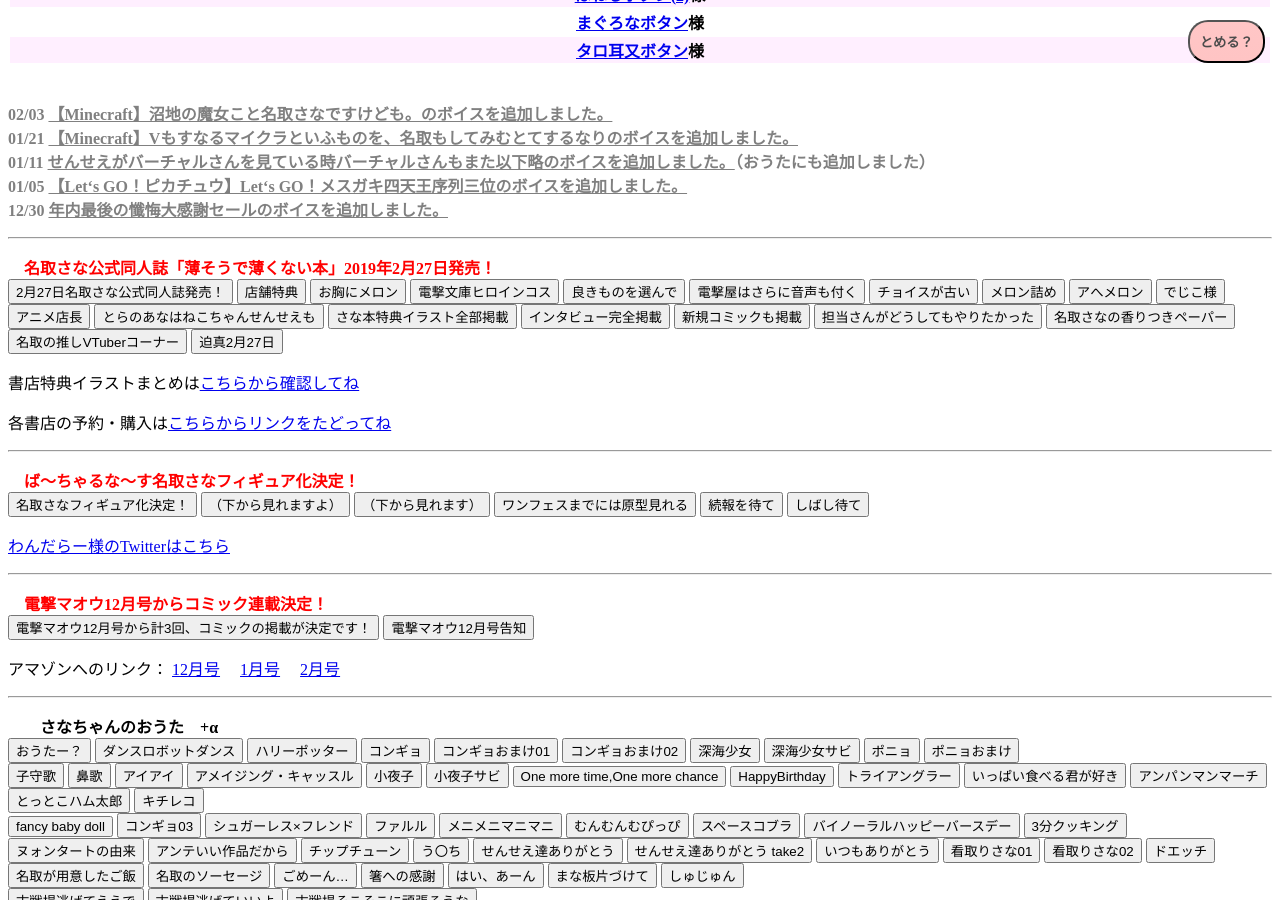
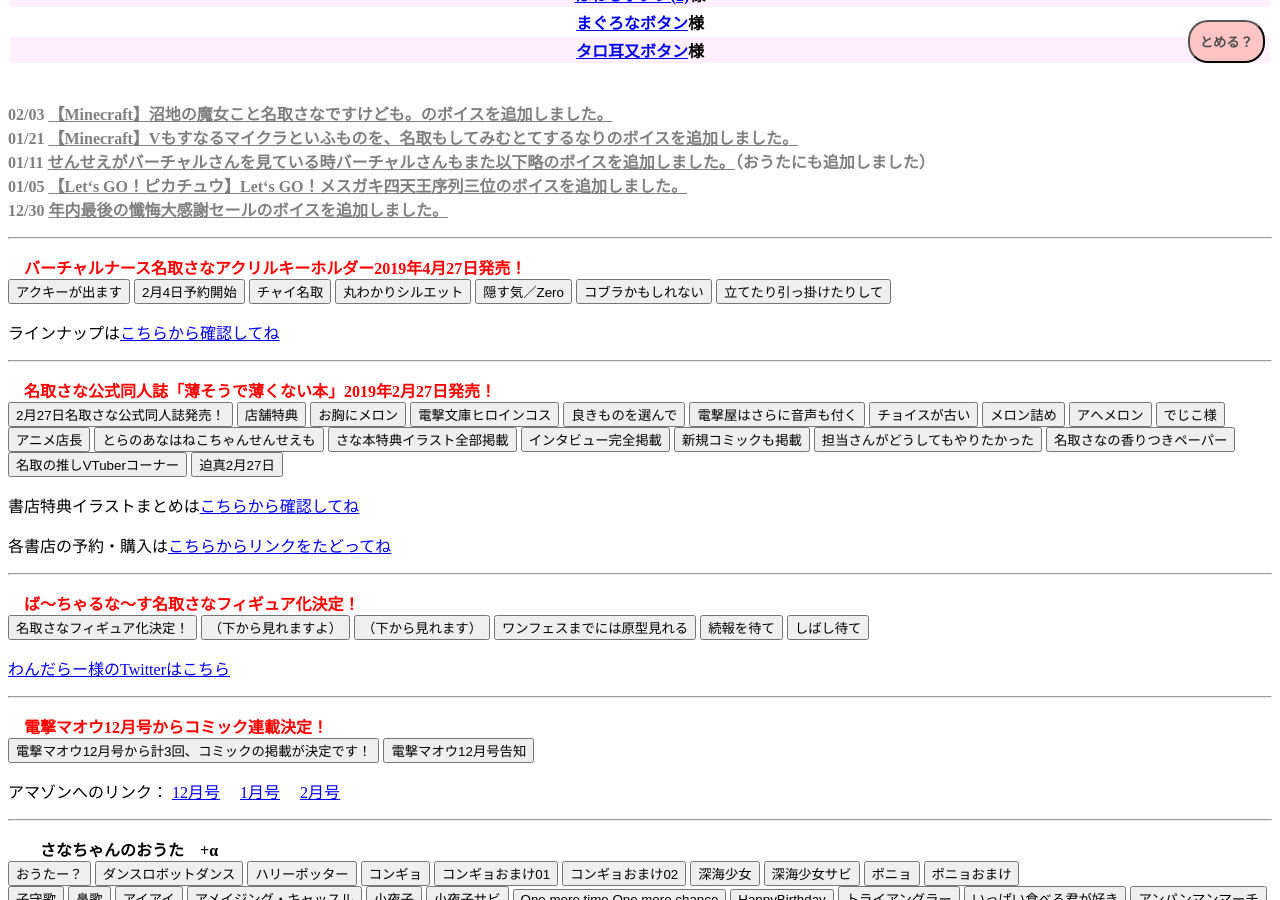
Before and after one commit to sanabutton/sanabutton.github.io, a Jekyll site: the page built from index.html, in a window 1280 px wide and 900 px high, scrolled down 374 px. Built offline with Jekyll 4.4.1, drawn with Linux system fonts in a browser that asks for light colours; comment, search, counter and statistics services are not loaded.

Commit message:
アクリルキーホルダーの告知を追加

```diff
--- a/index.html
+++ b/index.html
@@ -17,6 +17,19 @@
 <br>
 
 {% include update-log.html %}
+<hr style="margin: 1em 0 ;">
+　<span class="important-notify"><b>バーチャルナース名取さなアクリルキーホルダー2019年4月27日発売！</b></span>
+<br>
+<button type="button" class="sounds" data-file="沼地の魔女こと名取さなですけども/アクキーが出ます">アクキーが出ます</button>
+<button type="button" class="sounds" data-file="沼地の魔女こと名取さなですけども/2月4日予約開始">2月4日予約開始</button>
+<button type="button" class="sounds" data-file="沼地の魔女こと名取さなですけども/チャイ名取">チャイ名取</button>
+<button type="button" class="sounds" data-file="沼地の魔女こと名取さなですけども/丸わかりシルエット">丸わかりシルエット</button>
+<button type="button" class="sounds" data-file="沼地の魔女こと名取さなですけども/隠す気／Zero">隠す気／Zero</button>
+<button type="button" class="sounds" data-file="沼地の魔女こと名取さなですけども/コブラかもしれない">コブラかもしれない</button>
+<button type="button" class="sounds" data-file="沼地の魔女こと名取さなですけども/立てたり引っ掛けたりして">立てたり引っ掛けたりして</button>
+
+<p>ラインナップは<a href="https://twitter.com/sana_natori/status/1091650055780499456">こちらから確認してね</a></p>
+
 <hr style="margin: 1em 0 ;">
 　<span class="important-notify"><b>名取さな公式同人誌「薄そうで薄くない本」2019年2月27日発売！</b></span>
 <br>
```
